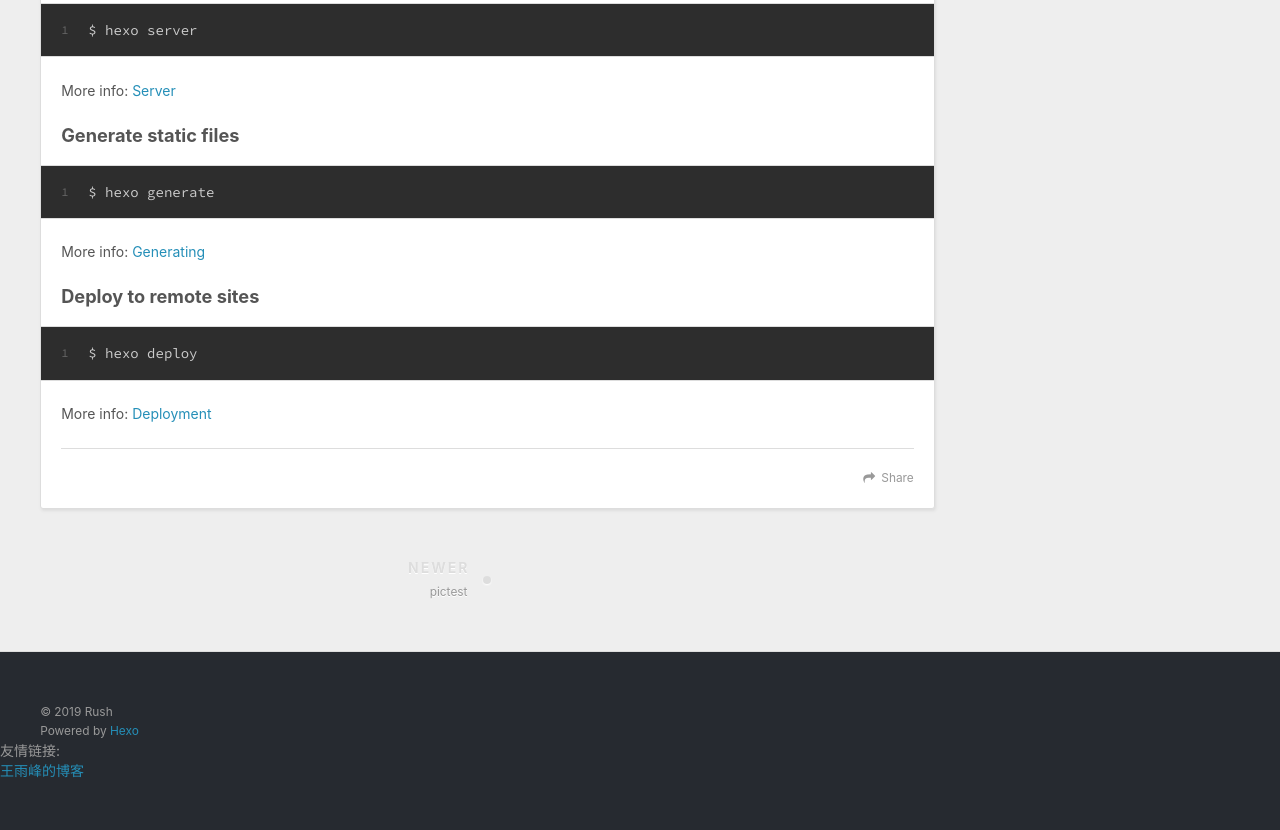
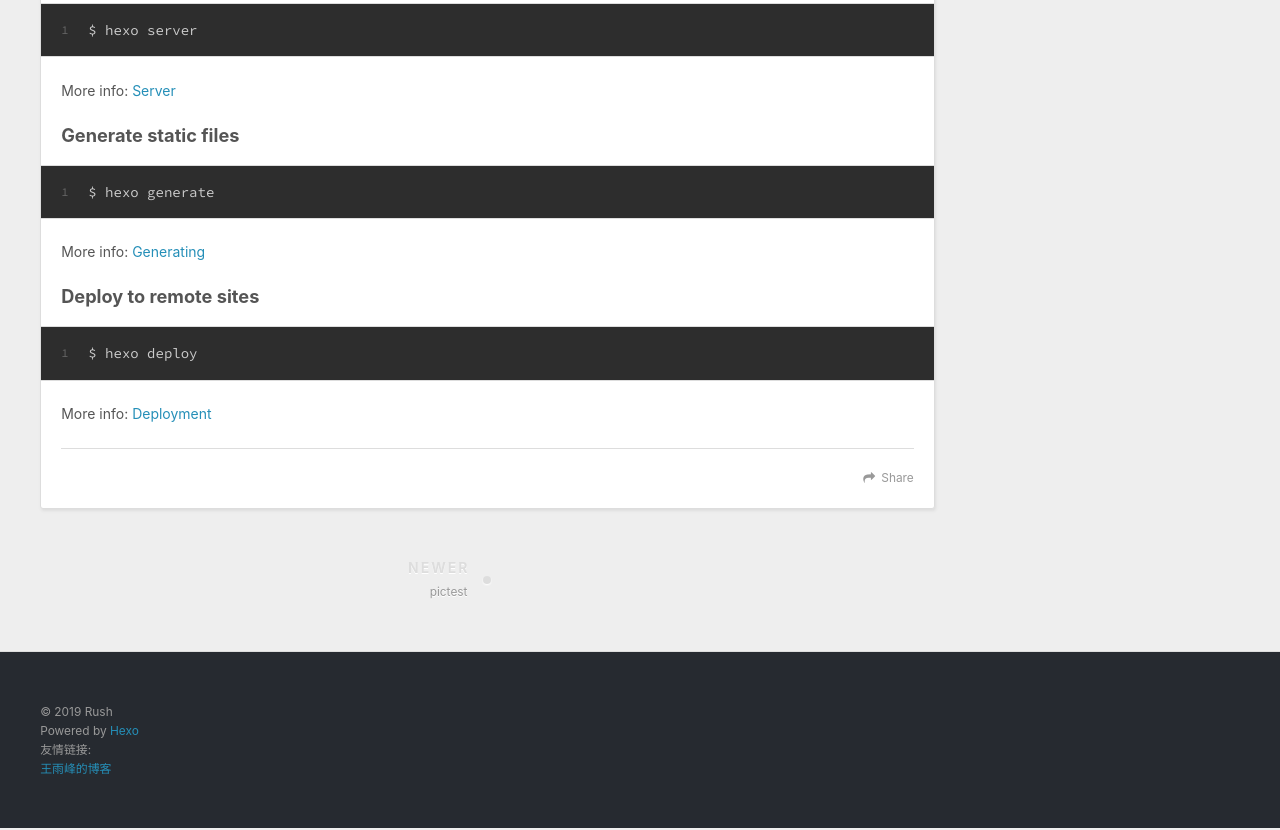
Before and after one commit to RushFTK/RushFTK.github.io, a plain HTML site: page 2019/03/30/hello-world/index.html in a window 1280 px wide. Shown: the part 766-1596 px from the top of the page. Drawn offline with nearby package versions, Linux system fonts and the light colour scheme.

Commit message:
Site updated: 2019-03-31 02:45:41

```diff
--- a/2019/03/30/hello-world/index.html
+++ b/2019/03/30/hello-world/index.html
@@ -104,7 +104,7 @@
 
     </div>
     <footer class="article-footer">
-      <a data-url="http://yoursite.com/2019/03/30/hello-world/" data-id="cjtvuckk00000mokpg4je4fth" class="article-share-link">Share</a>
+      <a data-url="http://yoursite.com/2019/03/30/hello-world/" data-id="cjtvuj3ti0000bckpkz9vp6nq" class="article-share-link">Share</a>
 
 
     </footer>
@@ -177,15 +177,15 @@
   <div class="outer">
     <div id="footer-info" class="inner">
       &copy; 2019 Rush<br>
-      Powered by <a href="http://hexo.io/" target="_blank">Hexo</a>
+      Powered by <a href="http://hexo.io/" target="_blank">Hexo</a><br>
+	  友情链接:<br>
+	  <a href="http://wangyufeng.org/"> 王雨峰的博客 </a><span>&nbsp;&nbsp;</span>
     </div>
+
   </div>
-  <div>
-  友情链接:
-	<div>
-		<a class="theme-link" href="http://wangyufeng.org/"> 王雨峰的博客 </a><span>&nbsp;&nbsp;</span>
-	</div>
-</div>
+
+
+
 </footer>
     </div>
     <nav id="mobile-nav">
```
Also changed, not shown: 2019/03/31/pictest/index.html (+8 -8 lines), archives/2019/03/index.html (+7 -7 lines), archives/2019/index.html (+7 -7 lines), archives/index.html (+7 -7 lines), index.html (+9 -9 lines).
